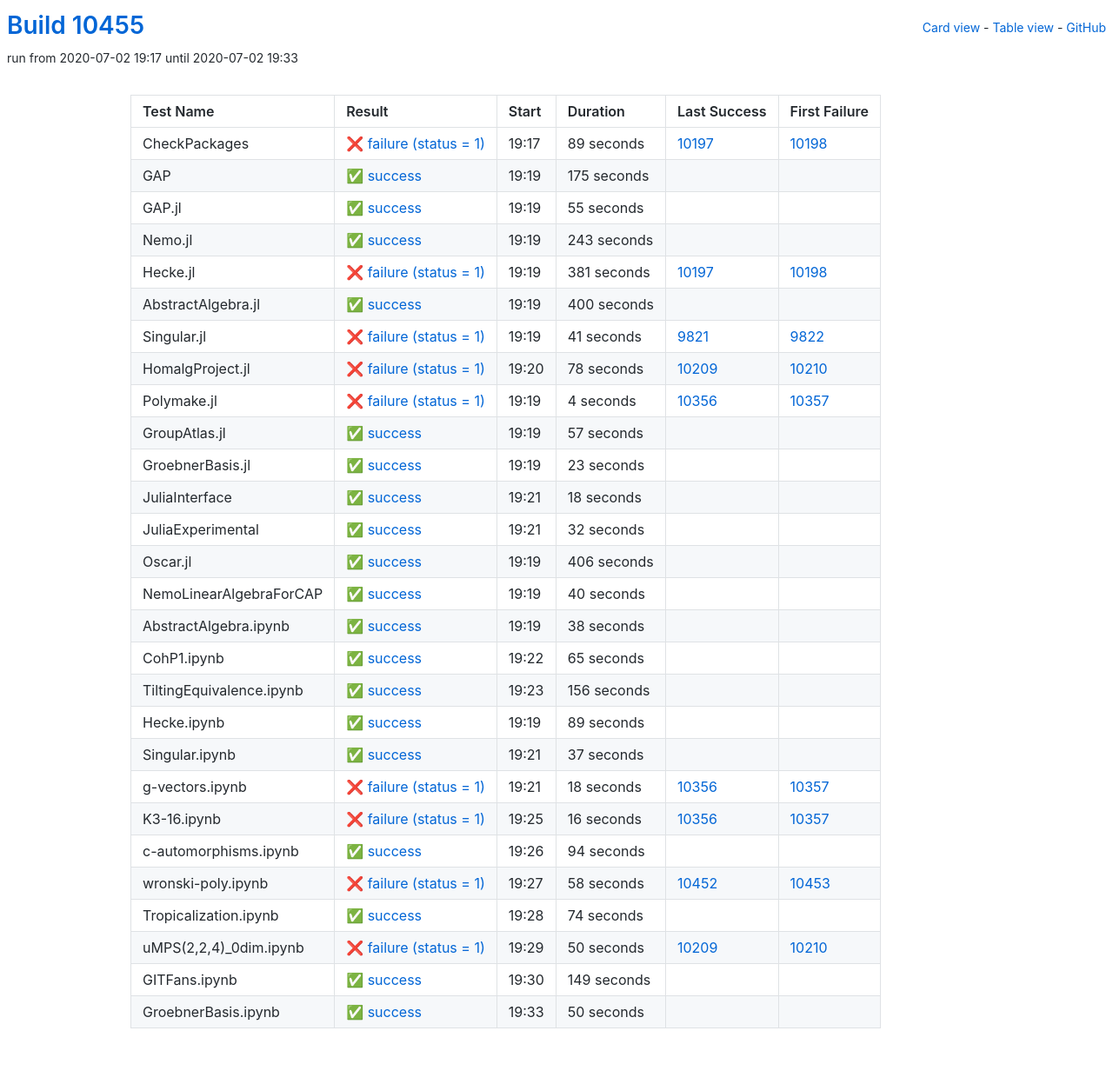
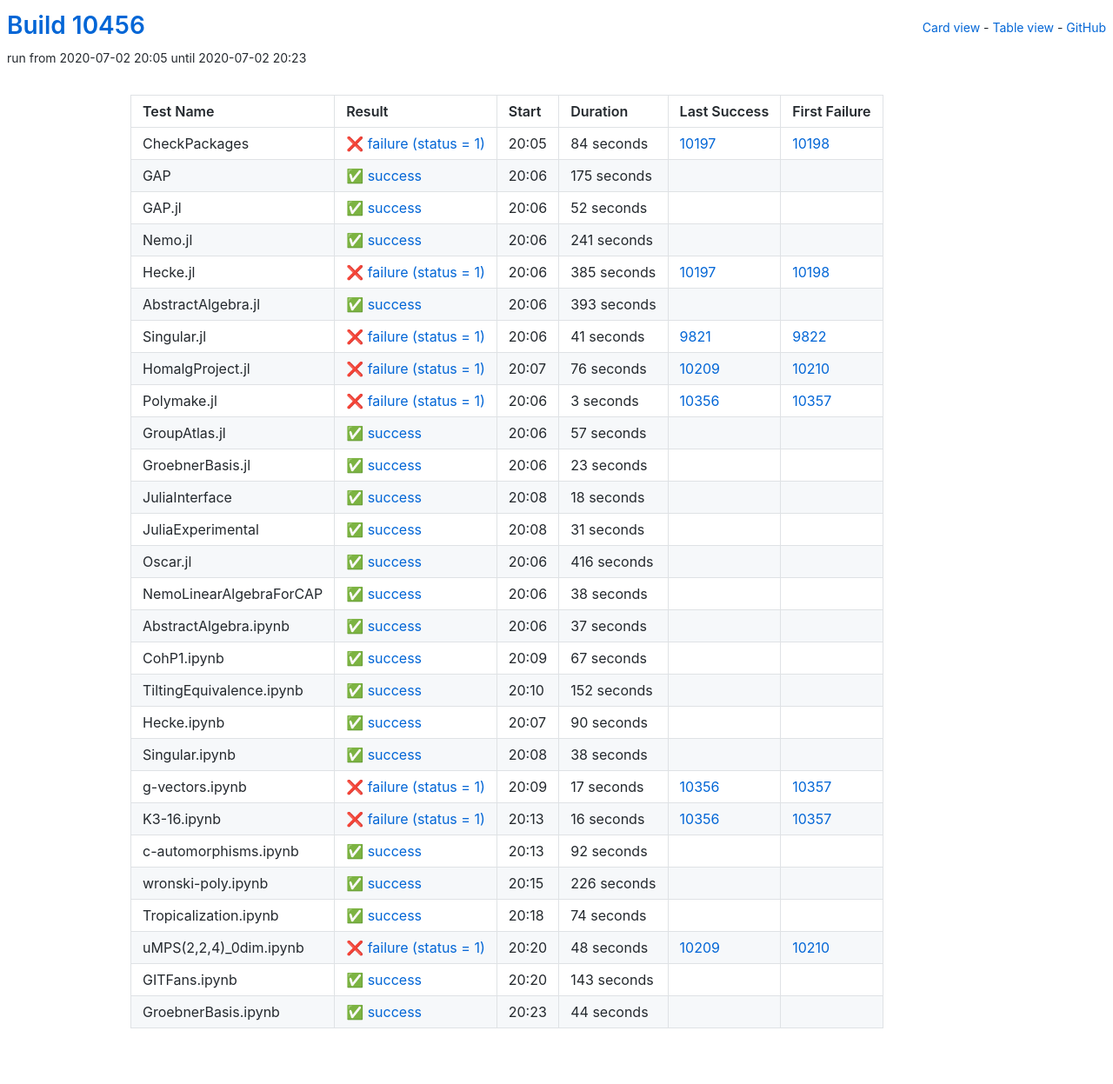
Before and after one commit to oscar-system/oscar-ci-status, a Jekyll site: the page built from table.html, in a window 1280 px wide. Shown: the whole page at 87% size. Built offline with Jekyll 4.4.1, drawn with Linux system fonts in a browser that asks for light colours.

Commit message:
Build #10456

```diff
--- a/_data/ci.yml
+++ b/_data/ci.yml
@@ -1,6 +1,6 @@
 ---
-build: 10455
-build_url: https://oscarci.mathematik.uni-kl.de/job/oscar/10455/
+build: 10456
+build_url: https://oscarci.mathematik.uni-kl.de/job/oscar/10456/
 job: oscar
 organization: oscar-system
 repo: oscar-ci-status
@@ -8,20 +8,20 @@ repourl: https://github.com/oscar-system/oscar-ci-status
 tests:
 - name: CheckPackages
   id: checkpackages
-  log: https://oscarci.mathematik.uni-kl.de/job/oscar/10455/artifact/logs/build-10455/CheckPackages.log
-  start: 2020-07-02 19:17
+  log: https://oscarci.mathematik.uni-kl.de/job/oscar/10456/artifact/logs/build-10456/CheckPackages.log
+  start: 2020-07-02 20:05
   success: false
   exitcode: 1
   status: failure
-  duration: 89
+  duration: 84
   last_success: 10197
   last_success_url: https://oscarci.mathematik.uni-kl.de/job/oscar/10197/
   first_failure: 10198
   first_failure_url: https://oscarci.mathematik.uni-kl.de/job/oscar/10198/
 - name: GAP
   id: gap
-  log: https://oscarci.mathematik.uni-kl.de/job/oscar/10455/artifact/logs/build-10455/GAP.log
-  start: 2020-07-02 19:19
+  log: https://oscarci.mathematik.uni-kl.de/job/oscar/10456/artifact/logs/build-10456/GAP.log
+  start: 2020-07-02 20:06
   success: true
   exitcode: 0
   status: success
@@ -32,56 +32,56 @@ tests:
   first_failure_url:
 - name: GAP.jl
   id: gap-jl
-  log: https://oscarci.mathematik.uni-kl.de/job/oscar/10455/artifact/logs/build-10455/GAP.jl.log
-  start: 2020-07-02 19:19
+  log: https://oscarci.mathematik.uni-kl.de/job/oscar/10456/artifact/logs/build-10456/GAP.jl.log
+  start: 2020-07-02 20:06
   success: true
   exitcode: 0
   status: success
-  duration: 55
+  duration: 52
   last_success: false
   last_success_url:
   first_failure: false
   first_failure_url:
 - name: Nemo.jl
   id: nemo-jl
-  log: https://oscarci.mathematik.uni-kl.de/job/oscar/10455/artifact/logs/build-10455/Nemo.jl.log
-  start: 2020-07-02 19:19
+  log: https://oscarci.mathematik.uni-kl.de/job/oscar/10456/artifact/logs/build-10456/Nemo.jl.log
+  start: 2020-07-02 20:06
   success: true
   exitcode: 0
   status: success
-  duration: 243
+  duration: 241
   last_success: false
   last_success_url:
   first_failure: false
   first_failure_url:
 - name: Hecke.jl
   id: hecke-jl
-  log: https://oscarci.mathematik.uni-kl.de/job/oscar/10455/artifact/logs/build-10455/Hecke.jl.log
-  start: 2020-07-02 19:19
+  log: https://oscarci.mathematik.uni-kl.de/job/oscar/10456/artifact/logs/build-10456/Hecke.jl.log
+  start: 2020-07-02 20:06
   success: false
   exitcode: 1
   status: failure
-  duration: 381
+  duration: 385
   last_success: 10197
   last_success_url: https://oscarci.mathematik.uni-kl.de/job/oscar/10197/
   first_failure: 10198
   first_failure_url: https://oscarci.mathematik.uni-kl.de/job/oscar/10198/
 - name: AbstractAlgebra.jl
   id: abstractalgebra-jl
-  log: https://oscarci.mathematik.uni-kl.de/job/oscar/10455/artifact/logs/build-10455/AbstractAlgebra.jl.log
-  start: 2020-07-02 19:19
+  log: https://oscarci.mathematik.uni-kl.de/job/oscar/10456/artifact/logs/build-10456/AbstractAlgebra.jl.log
+  start: 2020-07-02 20:06
   success: true
   exitcode: 0
   status: success
-  duration: 400
+  duration: 393
   last_success: false
   last_success_url:
   first_failure: false
   first_failure_url:
 - name: Singular.jl
   id: singular-jl
-  log: https://oscarci.mathematik.uni-kl.de/job/oscar/10455/artifact/logs/build-10455/Singular.jl.log
-  start: 2020-07-02 19:19
+  log: https://oscarci.mathematik.uni-kl.de/job/oscar/10456/artifact/logs/build-10456/Singular.jl.log
+  start: 2020-07-02 20:06
   success: false
   exitcode: 1
   status: failure
@@ -92,32 +92,32 @@ tests:
   first_failure_url: https://oscarci.mathematik.uni-kl.de/job/oscar/9822/
 - name: HomalgProject.jl
   id: homalgproject-jl
-  log: https://oscarci.mathematik.uni-kl.de/job/oscar/10455/artifact/logs/build-10455/HomalgProject.jl.log
-  start: 2020-07-02 19:20
+  log: https://oscarci.mathematik.uni-kl.de/job/oscar/10456/artifact/logs/build-10456/HomalgProject.jl.log
+  start: 2020-07-02 20:07
   success: false
   exitcode: 1
   status: failure
-  duration: 78
+  duration: 76
   last_success: 10209
   last_success_url: https://oscarci.mathematik.uni-kl.de/job/oscar/10209/
   first_failure: 10210
   first_failure_url: https://oscarci.mathematik.uni-kl.de/job/oscar/10210/
 - name: Polymake.jl
   id: polymake-jl
-  log: https://oscarci.mathematik.uni-kl.de/job/oscar/10455/artifact/logs/build-10455/Polymake.jl.log
-  start: 2020-07-02 19:19
+  log: https://oscarci.mathematik.uni-kl.de/job/oscar/10456/artifact/logs/build-10456/Polymake.jl.log
+  start: 2020-07-02 20:06
   success: false
   exitcode: 1
   status: failure
-  duration: 4
+  duration: 3
   last_success: 10356
   last_success_url: https://oscarci.mathematik.uni-kl.de/job/oscar/10356/
   first_failure: 10357
   first_failure_url: https://oscarci.mathematik.uni-kl.de/job/oscar/10357/
 - name: GroupAtlas.jl
   id: groupatlas-jl
-  log: https://oscarci.mathematik.uni-kl.de/job/oscar/10455/artifact/logs/build-10455/GroupAtlas.jl.log
-  start: 2020-07-02 19:19
+  log: https://oscarci.mathematik.uni-kl.de/job/oscar/10456/artifact/logs/build-10456/GroupAtlas.jl.log
+  start: 2020-07-02 20:06
   success: true
   exitcode: 0
   status: success
@@ -128,8 +128,8 @@ tests:
   first_failure_url:
 - name: GroebnerBasis.jl
   id: groebnerbasis-jl
-  log: https://oscarci.mathematik.uni-kl.de/job/oscar/10455/artifact/logs/build-10455/GroebnerBasis.jl.log
-  start: 2020-07-02 19:19
+  log: https://oscarci.mathematik.uni-kl.de/job/oscar/10456/artifact/logs/build-10456/GroebnerBasis.jl.log
+  start: 2020-07-02 20:06
   success: true
   exitcode: 0
   status: success
@@ -140,8 +140,8 @@ tests:
   first_failure_url:
 - name: JuliaInterface
   id: juliainterface
-  log: https://oscarci.mathematik.uni-kl.de/job/oscar/10455/artifact/logs/build-10455/JuliaInterface.log
-  start: 2020-07-02 19:21
+  log: https://oscarci.mathematik.uni-kl.de/job/oscar/10456/artifact/logs/build-10456/JuliaInterface.log
+  start: 2020-07-02 20:08
   success: true
   exitcode: 0
   status: success
@@ -152,44 +152,32 @@ tests:
   first_failure_url:
 - name: JuliaExperimental
   id: juliaexperimental
-  log: https://oscarci.mathematik.uni-kl.de/job/oscar/10455/artifact/logs/build-10455/JuliaExperimental.log
-  start: 2020-07-02 19:21
+  log: https://oscarci.mathematik.uni-kl.de/job/oscar/10456/artifact/logs/build-10456/JuliaExperimental.log
+  start: 2020-07-02 20:08
   success: true
   exitcode: 0
   status: success
-  duration: 32
+  duration: 31
   last_success: false
   last_success_url:
   first_failure: false
   first_failure_url:
 - name: Oscar.jl
   id: oscar-jl
-  log: https://oscarci.mathematik.uni-kl.de/job/oscar/10455/artifact/logs/build-10455/Oscar.jl.log
-  start: 2020-07-02 19:19
+  log: https://oscarci.mathematik.uni-kl.de/job/oscar/10456/artifact/logs/build-10456/Oscar.jl.log
+  start: 2020-07-02 20:06
   success: true
   exitcode: 0
   status: success
-  duration: 406
+  duration: 416
   last_success: false
   last_success_url:
   first_failure: false
   first_failure_url:
 - name: NemoLinearAlgebraForCAP
   id: nemolinearalgebraforcap
-  log: https://oscarci.mathematik.uni-kl.de/job/oscar/10455/artifact/logs/build-10455/NemoLinearAlgebraForCAP.log
-  start: 2020-07-02 19:19
-  success: true
-  exitcode: 0
-  status: success
-  duration: 40
-  last_success: false
-  last_success_url:
-  first_failure: false
-  first_failure_url:
-- name: AbstractAlgebra.ipynb
-  id: abstractalgebra-ipynb
-  log: https://oscarci.mathematik.uni-kl.de/job/oscar/10455/artifact/logs/build-10455/AbstractAlgebra.ipynb.log
-  start: 2020-07-02 19:19
+  log: https://oscarci.mathematik.uni-kl.de/job/oscar/10456/artifact/logs/build-10456/NemoLinearAlgebraForCAP.log
+  start: 2020-07-02 20:06
   success: true
   exitcode: 0
   status: success
@@ -198,46 +186,10 @@ tests:
   last_success_url:
   first_failure: false
   first_failure_url:
-- name: CohP1.ipynb
-  id: cohp1-ipynb
-  log: https://oscarci.mathematik.uni-kl.de/job/oscar/10455/artifact/logs/build-10455/CohP1.ipynb.log
-  start: 2020-07-02 19:22
-  success: true
-  exitcode: 0
-  status: success
-  duration: 65
-  last_success: false
-  last_success_url:
-  first_failure: false
-  first_failure_url:
-- name: TiltingEquivalence.ipynb
-  id: tiltingequivalence-ipynb
-  log: https://oscarci.mathematik.uni-kl.de/job/oscar/10455/artifact/logs/build-10455/TiltingEquivalence.ipynb.log
-  start: 2020-07-02 19:23
-  success: true
-  exitcode: 0
-  status: success
-  duration: 156
-  last_success: false
-  last_success_url:
-  first_failure: false
-  first_failure_url:
-- name: Hecke.ipynb
-  id: hecke-ipynb
-  log: https://oscarci.mathematik.uni-kl.de/job/oscar/10455/artifact/logs/build-10455/Hecke.ipynb.log
-  start: 2020-07-02 19:19
-  success: true
-  exitcode: 0
-  status: success
-  duration: 89
-  last_success: false
-  last_success_url:
-  first_failure: false
-  first_failure_url:
-- name: Singular.ipynb
-  id: singular-ipynb
-  log: https://oscarci.mathematik.uni-kl.de/job/oscar/10455/artifact/logs/build-10455/Singular.ipynb.log
-  start: 2020-07-02 19:21
+- name: AbstractAlgebra.ipynb
+  id: abstractalgebra-ipynb
+  log: https://oscarci.mathematik.uni-kl.de/job/oscar/10456/artifact/logs/build-10456/AbstractAlgebra.ipynb.log
+  start: 2020-07-02 20:06
   success: true
   exitcode: 0
   status: success
@@ -246,22 +198,70 @@ tests:
   last_success_url:
   first_failure: false
   first_failure_url:
+- name: CohP1.ipynb
+  id: cohp1-ipynb
+  log: https://oscarci.mathematik.uni-kl.de/job/oscar/10456/artifact/logs/build-10456/CohP1.ipynb.log
+  start: 2020-07-02 20:09
+  success: true
+  exitcode: 0
+  status: success
+  duration: 67
+  last_success: false
+  last_success_url:
+  first_failure: false
+  first_failure_url:
+- name: TiltingEquivalence.ipynb
+  id: tiltingequivalence-ipynb
+  log: https://oscarci.mathematik.uni-kl.de/job/oscar/10456/artifact/logs/build-10456/TiltingEquivalence.ipynb.log
+  start: 2020-07-02 20:10
+  success: true
+  exitcode: 0
+  status: success
+  duration: 152
+  last_success: false
+  last_success_url:
+  first_failure: false
+  first_failure_url:
+- name: Hecke.ipynb
+  id: hecke-ipynb
+  log: https://oscarci.mathematik.uni-kl.de/job/oscar/10456/artifact/logs/build-10456/Hecke.ipynb.log
+  start: 2020-07-02 20:07
+  success: true
+  exitcode: 0
+  status: success
+  duration: 90
+  last_success: false
+  last_success_url:
+  first_failure: false
+  first_failure_url:
+- name: Singular.ipynb
+  id: singular-ipynb
+  log: https://oscarci.mathematik.uni-kl.de/job/oscar/10456/artifact/logs/build-10456/Singular.ipynb.log
+  start: 2020-07-02 20:08
+  success: true
+  exitcode: 0
+  status: success
+  duration: 38
+  last_success: false
+  last_success_url:
+  first_failure: false
+  first_failure_url:
 - name: g-vectors.ipynb
   id: g-vectors-ipynb
-  log: https://oscarci.mathematik.uni-kl.de/job/oscar/10455/artifact/logs/build-10455/g-vectors.ipynb.log
-  start: 2020-07-02 19:21
+  log: https://oscarci.mathematik.uni-kl.de/job/oscar/10456/artifact/logs/build-10456/g-vectors.ipynb.log
+  start: 2020-07-02 20:09
   success: false
   exitcode: 1
   status: failure
-  duration: 18
+  duration: 17
   last_success: 10356
   last_success_url: https://oscarci.mathematik.uni-kl.de/job/oscar/10356/
   first_failure: 10357
   first_failure_url: https://oscarci.mathematik.uni-kl.de/job/oscar/10357/
 - name: K3-16.ipynb
   id: k3-16-ipynb
-  log: https://oscarci.mathematik.uni-kl.de/job/oscar/10455/artifact/logs/build-10455/K3-16.ipynb.log
-  start: 2020-07-02 19:25
+  log: https://oscarci.mathematik.uni-kl.de/job/oscar/10456/artifact/logs/build-10456/K3-16.ipynb.log
+  start: 2020-07-02 20:13
   success: false
   exitcode: 1
   status: failure
@@ -272,32 +272,32 @@ tests:
   first_failure_url: https://oscarci.mathematik.uni-kl.de/job/oscar/10357/
 - name: c-automorphisms.ipynb
   id: c-automorphisms-ipynb
-  log: https://oscarci.mathematik.uni-kl.de/job/oscar/10455/artifact/logs/build-10455/c-automorphisms.ipynb.log
-  start: 2020-07-02 19:26
+  log: https://oscarci.mathematik.uni-kl.de/job/oscar/10456/artifact/logs/build-10456/c-automorphisms.ipynb.log
+  start: 2020-07-02 20:13
   success: true
   exitcode: 0
   status: success
-  duration: 94
+  duration: 92
   last_success: false
   last_success_url:
   first_failure: false
   first_failure_url:
 - name: wronski-poly.ipynb
   id: wronski-poly-ipynb
-  log: https://oscarci.mathematik.uni-kl.de/job/oscar/10455/artifact/logs/build-10455/wronski-poly.ipynb.log
-  start: 2020-07-02 19:27
-  success: false
-  exitcode: 1
-  status: failure
-  duration: 58
-  last_success: 10452
-  last_success_url: https://oscarci.mathematik.uni-kl.de/job/oscar/10452/
-  first_failure: 10453
-  first_failure_url: https://oscarci.mathematik.uni-kl.de/job/oscar/10453/
+  log: https://oscarci.mathematik.uni-kl.de/job/oscar/10456/artifact/logs/build-10456/wronski-poly.ipynb.log
+  start: 2020-07-02 20:15
+  success: true
+  exitcode: 0
+  status: success
+  duration: 226
+  last_success: false
+  last_success_url:
+  first_failure: false
+  first_failure_url:
 - name: Tropicalization.ipynb
   id: tropicalization-ipynb
-  log: https://oscarci.mathematik.uni-kl.de/job/oscar/10455/artifact/logs/build-10455/Tropicalization.ipynb.log
-  start: 2020-07-02 19:28
+  log: https://oscarci.mathematik.uni-kl.de/job/oscar/10456/artifact/logs/build-10456/Tropicalization.ipynb.log
+  start: 2020-07-02 20:18
   success: true
   exitcode: 0
   status: success
@@ -308,36 +308,36 @@ tests:
   first_failure_url:
 - name: uMPS(2,2,4)_0dim.ipynb
   id: umps-2-2-4-0dim-ipynb
-  log: https://oscarci.mathematik.uni-kl.de/job/oscar/10455/artifact/logs/build-10455/uMPS-2-2-4-_0dim.ipynb.log
-  start: 2020-07-02 19:29
+  log: https://oscarci.mathematik.uni-kl.de/job/oscar/10456/artifact/logs/build-10456/uMPS-2-2-4-_0dim.ipynb.log
+  start: 2020-07-02 20:20
   success: false
   exitcode: 1
   status: failure
-  duration: 50
+  duration: 48
   last_success: 10209
   last_success_url: https://oscarci.mathematik.uni-kl.de/job/oscar/10209/
   first_failure: 10210
   first_failure_url: https://oscarci.mathematik.uni-kl.de/job/oscar/10210/
 - name: GITFans.ipynb
   id: gitfans-ipynb
-  log: https://oscarci.mathematik.uni-kl.de/job/oscar/10455/artifact/logs/build-10455/GITFans.ipynb.log
-  start: 2020-07-02 19:30
+  log: https://oscarci.mathematik.uni-kl.de/job/oscar/10456/artifact/logs/build-10456/GITFans.ipynb.log
+  start: 2020-07-02 20:20
   success: true
   exitcode: 0
   status: success
-  duration: 149
+  duration: 143
   last_success: false
   last_success_url:
   first_failure: false
   first_failure_url:
 - name: GroebnerBasis.ipynb
   id: groebnerbasis-ipynb
-  log: https://oscarci.mathematik.uni-kl.de/job/oscar/10455/artifact/logs/build-10455/GroebnerBasis.ipynb.log
-  start: 2020-07-02 19:33
+  log: https://oscarci.mathematik.uni-kl.de/job/oscar/10456/artifact/logs/build-10456/GroebnerBasis.ipynb.log
+  start: 2020-07-02 20:23
   success: true
   exitcode: 0
   status: success
-  duration: 50
+  duration: 44
   last_success: false
   last_success_url:
   first_failure: false
```
Also changed, not shown: README.md.
